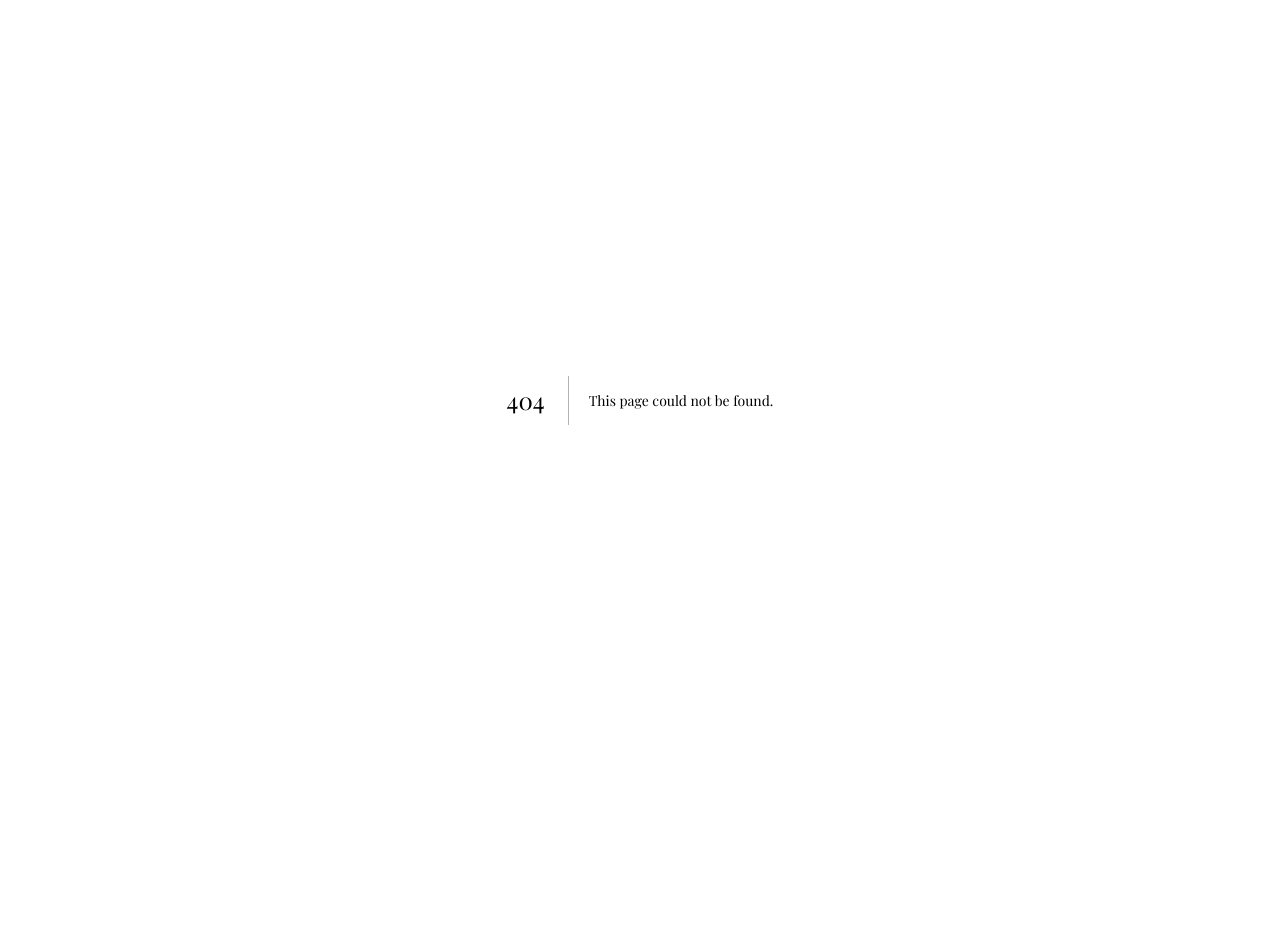
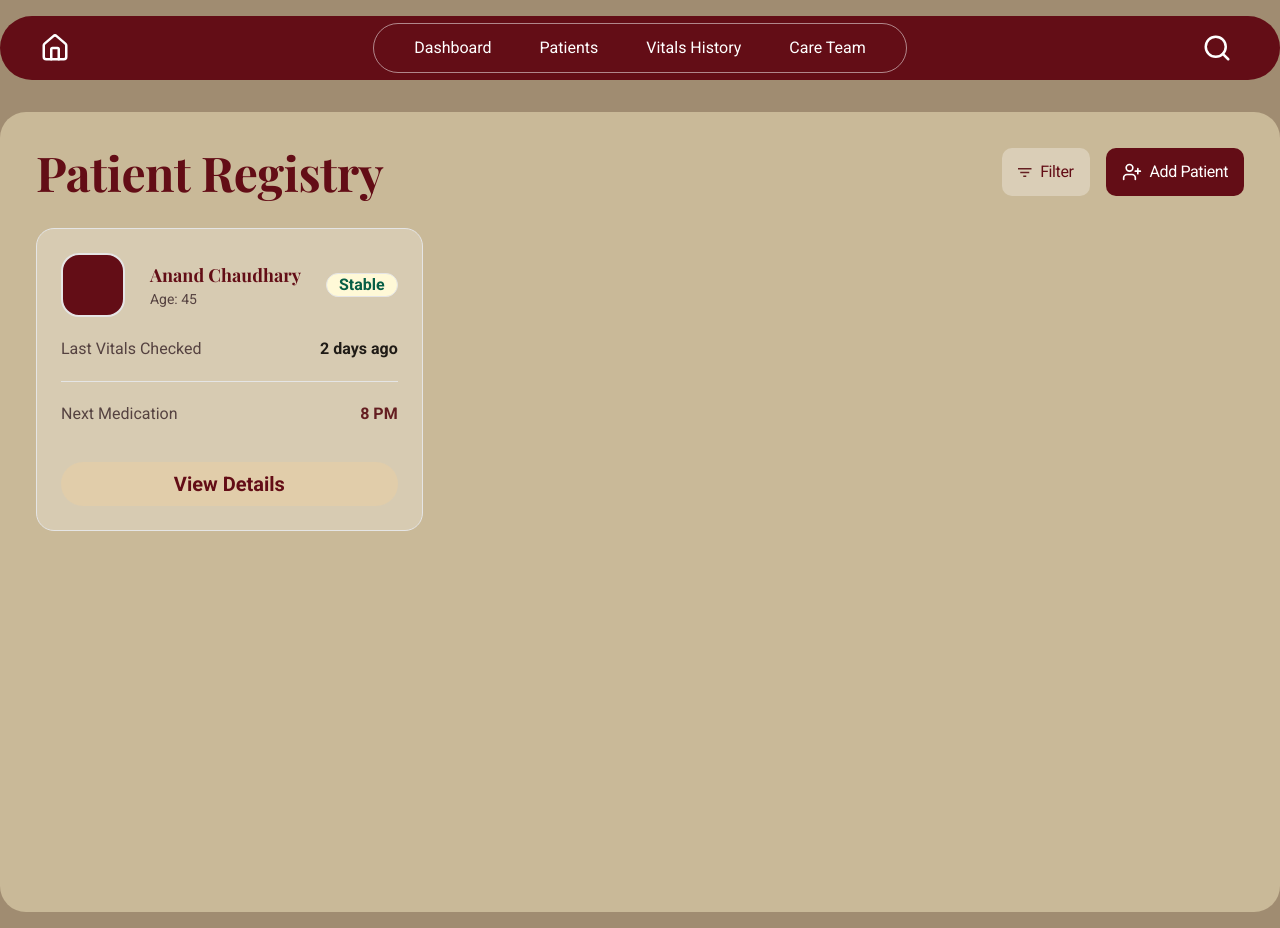
Before and after one commit to swasthyamaxxing/sahaara-frontend, a Next.js app: page /care-taker/patient-records in a window 1280 px wide. Before the commit this address had no page. Before the commit the page ends 800 px from the top, so only its background shows below. Built offline with nearby package versions, Linux system fonts and the light colour scheme.

Commit message:
patient records

```diff
--- /dev/null
+++ b/src/app/(app)/care-taker/patient-records/page.tsx
@@ -0,0 +1,35 @@
+import PatientCard from "@/components/patients/PatientCard";
+import { UserPlusIcon } from "lucide-react";
+
+const PatientRecords = () => {
+    return (
+        <>
+            <main className="bg-[#c9b998] max-w-7xl mx-auto min-h-screen rounded-4xl m-4 p-9">
+                <div className="flex items-center justify-between tracking-tight leading-loose">
+                    <h1 className="text-5xl font-bold text-brand-red">Patient Registry</h1>
+
+                    <div className="flex items-center space-x-4">
+                        <button className="bg-[#FFFFFF4D] flex gap-2 items-center justify-center
+                         text-brand-red py-2 px-4 rounded-lg">
+                            <svg width="14" height="9" viewBox="0 0 14 9" fill="none" xmlns="http://www.w3.org/2000/svg">
+                                <path d="M5.25 9V7.5H8.25V9H5.25ZM2.25 5.25V3.75H11.25V5.25H2.25ZM0 1.5V0H13.5V1.5H0Z" fill="#641E21" />
+                            </svg>
+
+                            Filter
+                        </button>
+                        <button className="bg-brand-red flex gap-2 items-center justify-center
+                         text-white py-2 px-4 rounded-lg hover:bg-brand-red-hover">
+                            <UserPlusIcon className="w-5 h-5" />
+                            Add Patient
+                        </button>
+                    </div>
+                </div>
+                <div className="mt-8 grid gap-6 sm:grid-cols-2 lg:grid-cols-3">
+                    <PatientCard />
+                </div>
+            </main>
+        </>
+    )
+}
+
+export default PatientRecords
--- /dev/null
+++ b/src/components/patients/PatientCard.tsx
@@ -0,0 +1,31 @@
+const PatientCard = () => {
+    return(
+        <>
+            <div className="bg-[#FFFFFF40] border rounded-2xl p-6 flex flex-col justify-between">
+                <div className="flex items-center justify-between">
+                    <div className="w-16 h-16 border-2 rounded-2xl bg-brand-red"></div>
+                    <div>
+                        <h2 className="font-bold text-lg text-brand-red">Anand Chaudhary</h2>
+                        <p className="text-sm text-[#554240]">Age: 45</p>
+                    </div>
+                    <div className="min-w-15 h-6 rounded-full bg-[#FFF9D7] border px-3 text-center font-bold text-[#065F46] flex items-center justify-center">Stable</div>
+                </div>
+                <div>
+                    <div className="flex items-center border-b py-5 justify-between">
+                        <span className="text-[#554240]">Last Vitals Checked</span>
+                        <span className="font-bold text-[#1F1B16]">2 days ago</span>
+                    </div>
+                    <div className="flex items-center py-5 justify-between">
+                        <span className="text-[#554240]">Next Medication</span>
+                        <span className="font-bold text-[#641E21]">8 PM</span>
+                    </div>
+                </div>
+                <button className="bg-[#e1cdaa] text-brand-red w-full font-bold text-xl py-2 px-4 rounded-full hover:cursor-pointer mt-4">
+                    View Details
+                </button>
+            </div>
+        </>
+    )
+}
+
+export default PatientCard;
--- a/src/components/vitals/PatientVitalsCard.tsx
+++ b/src/components/vitals/PatientVitalsCard.tsx
@@ -22,7 +22,7 @@ const vitalsData = [
 
 const PatientVitalsCard = () => {
   return (
-    <div className="bg-[#FFFFFF59] rounded-[48px] w-full max-w-[360px] min-h-[480px] p-6 border-[#FFFFFF4D] shadow-lg shadow-black/5">
+    <div className="bg-[#FFFFFF59] rounded-[48px] w-full max-w-90 min-h-120 p-6 border-[#FFFFFF4D] shadow-lg shadow-black/5">
       <div className="grid grid-cols-[1fr_auto] items-center gap-4 mb-6">
         <span className="text-brand-red text-2xl font-semibold">Blood Pressure</span>
         <span className="rounded-full bg-[#DCFCE7] px-4 py-1.5 text-sm font-semibold text-[#15803D]">
@@ -39,7 +39,7 @@ const PatientVitalsCard = () => {
         </div>
 
         <div className="rounded-[32px] bg-[#F2F8EE] p-4">
-          <div className="h-[240px] w-full rounded-[28px] bg-white/80 p-3">
+          <div className="h-60 w-full rounded-[28px] bg-white/80 p-3">
             <ResponsiveContainer width="100%" height="100%">
               <LineChart data={vitalsData} margin={{ top: 10, right: 12, left: 0, bottom: 0 }}>
                 <CartesianGrid strokeDasharray="3 3" vertical={false} stroke="#d9e4d8" />
```
